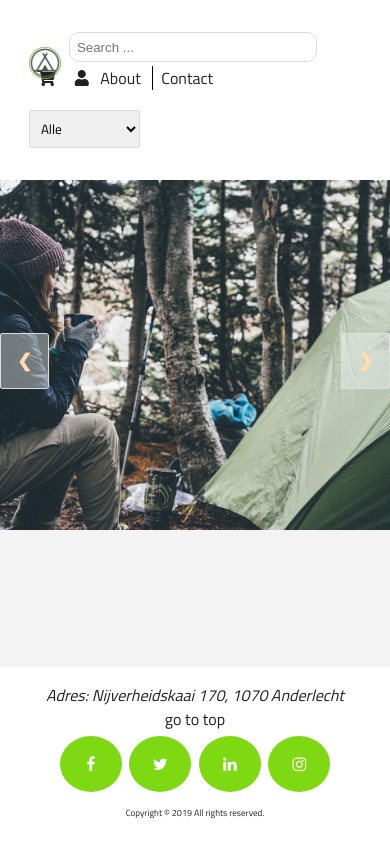
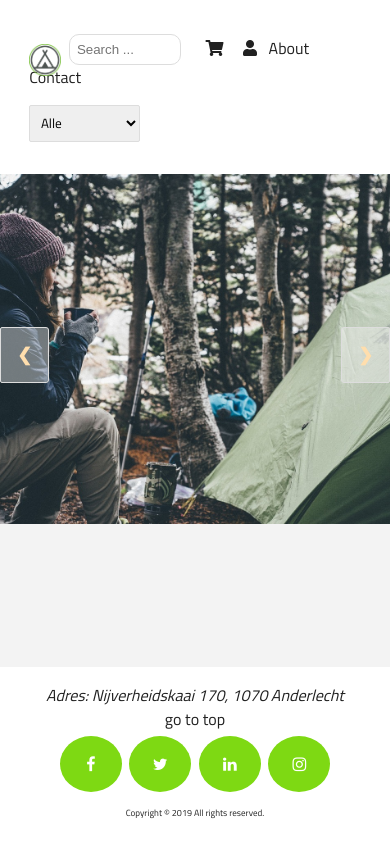
Before and after one commit to Adolphee/pp-groep9, a plain HTML site: page clients/index.html in a window 390 px wide. Drawn offline with nearby package versions, Linux system fonts and the light colour scheme; no server answers.

Commit message:
Nav
Nav responsive maken

```diff
--- a/clients/css/nav.css
+++ b/clients/css/nav.css
@@ -1,12 +1,14 @@
-.verticalLine {
+c.verticalLine {
     border-left: thin solid black;
     margin-right: 0.5em;
     margin-left: 0.5em;
 }
-.nav{
+
+.nav {
     text-decoration: none;
 }
-#search{
+
+#search {
     width: 70%;
     border: 1px #ddd solid;
     border-radius: 10px;
@@ -15,16 +17,18 @@
     margin-right: 1em;
     margin-top: 0;
 }
-nav{
-    width:100%;
-    position:relative;
+
+nav {
+    width: 100%;
+    position: relative;
 }
 
-.icon{
+.icon {
     margin: 0.5em;
     color: #212121;
 }
-#home{
+
+#home {
     width: 2em;
     length: 2em;
     top: 50%;
@@ -33,7 +37,8 @@ nav{
     margin-right: 1em;
 
 }
-a{
+
+a {
     color: #212121;
 }
 
@@ -43,7 +48,7 @@ header {
     background-color: #fff;
 }
 
-form{
+form {
     padding-top: 1em;
 }
 
@@ -71,3 +76,51 @@ form{
 #prList p:hover {
     cursor: pointer;
 }
+
+@media screen and (max-width: 700px) {
+
+    .verticalLine {
+        margin-right: 0.2em;
+        margin-left: 0.2em;
+    }
+
+    #search {
+        margin-left: 3em;
+        margin-right: 1em;
+
+
+        padding: 0.5em;
+
+        width: 29%;
+    }
+
+    .icon {
+        color: #212121;
+
+    }
+
+    #home {
+        width: 2em;
+        length: 2em;
+        top: 50%;
+        transform: translateY(-50%);
+        position: absolute;
+        margin-right: 1em;
+
+    }
+
+
+    form {
+        padding-top: 1em;
+    }
+
+
+    .right{
+        padding: auto;
+    }
+
+    .(fas fa-shopping-cart icon){
+     color: brown;
+    }
+    ."fas fa-user icon"
+}
--- a/clients/general parts/nav.html
+++ b/clients/general parts/nav.html
@@ -1,25 +1,28 @@
 <header id="top">
+
     <div class="container">
+
         <nav>
 
-      <a href="index.html" ><img src="../images/logo.png" id="home" class="nav" ></a>
+            <a href="index.html"><img src="../images/logo.png" id="home" class="nav"></a>
 
             <input type="text" id="search" class="ajax" list="json-datalist" placeholder="Search ...">
-        <datalist id="json-datalist">
-        </datalist>
-        <a href="cart.html"><i  class="fas fa-shopping-cart icon"></i></a>
-        <a href="profile.html"><i  class="fas fa-user icon"></i></a>
+            <datalist id="json-datalist"></datalist>
+
+            <a href="cart.html"><i class="fas fa-shopping-cart icon" id=" "></i></a>
+            <a href="profile.html"><i class="fas fa-user icon"usericoon></i></a>
+
             <div class="right">
-            <a class ="nav" href = "about.html">About</a>
-            <span class = "verticalLine"></span>
-            <a class ="nav" href = "contact.html">Contact</a>
+                <a class="nav" href="about.html">About</a>
+                <span class="verticalLine"></span>
+                <a class="nav" href="contact.html">Contact</a>
             </div>
 
+        </nav>
 
-    </nav>
         <div id="prList"></div>
         <form id="catDrop">
-        <select class = "select" id="navdrop">
+            <select class="select" id="navdrop">
                 <optgroup label="Categorieën">
                     <option value="getAllProducts">Alle</option>
                     <option value="tenten">Tenten</option>
@@ -29,4 +32,5 @@
             </select>
         </form>
     </div>
+
 </header>
```
Lines whose indentation alone changed are shown as unchanged.
